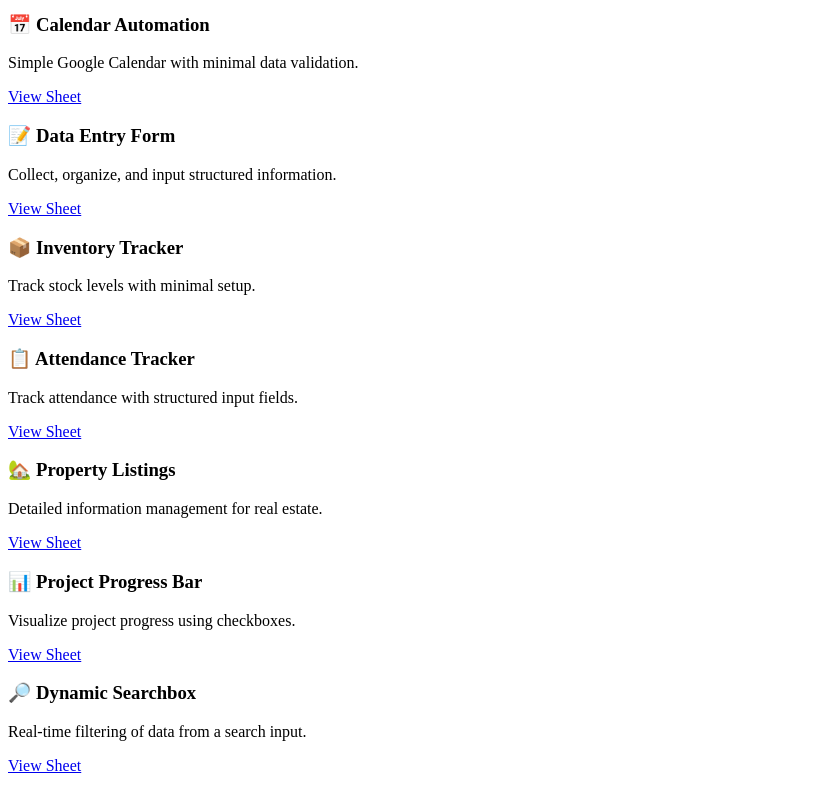
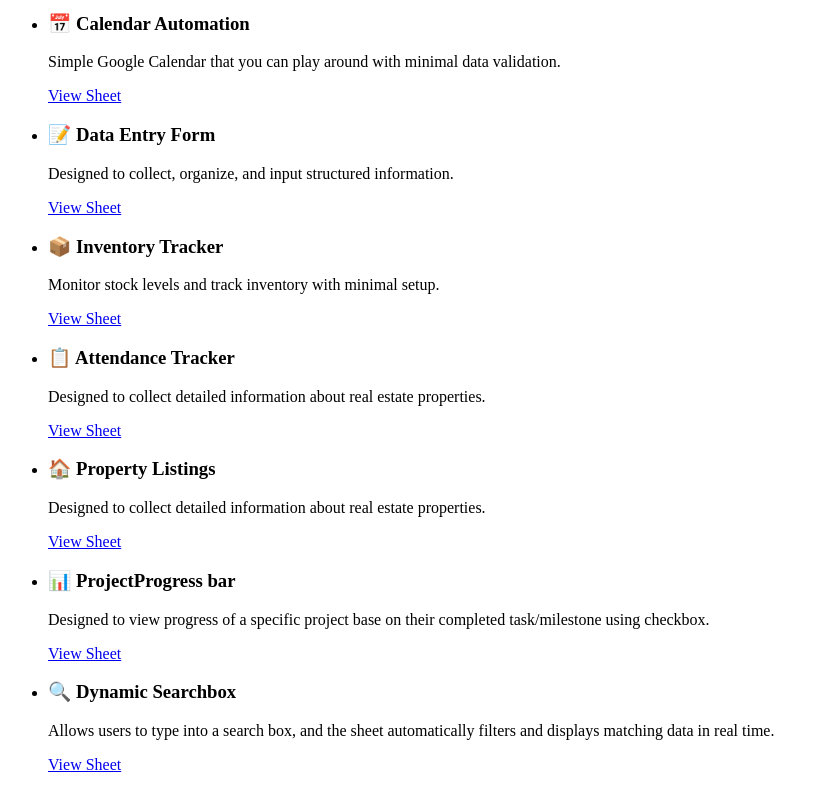
Before and after one commit to kennethcortes17/myportfolio, a React (Create React App) app: page / in a window 1280 px wide. Shown: the part 220-1011 px from the top of the page, without its empty margins (0-829 px from the left). Built offline with nearby package versions, Linux system fonts and the light colour scheme.

Commit message:
Update App.js

```diff
--- a/src/App.js
+++ b/src/App.js
@@ -15,52 +15,58 @@ export default function App() {
         </header>
 
         {/* Projects Section */}
-  <section class="bg-white py-10">
-    <div class="max-w-6xl mx-auto px-4">
-      <h2 class="text-3xl font-bold mb-8 text-center">📌 Featured Projects</h2>
-      <div class="grid grid-cols-1 md:grid-cols-2 lg:grid-cols-3 gap-6">
-        <div class="border rounded-2xl p-5 shadow hover:shadow-lg transition">
-          <h3 class="text-xl font-semibold mb-2">📅 Calendar Automation</h3>
-          <p class="text-gray-700 mb-3">Simple Google Calendar with minimal data validation.</p>
-          <a href="#" class="text-blue-600 font-medium hover:underline">View Sheet</a>
-        </div>
-        <div class="border rounded-2xl p-5 shadow hover:shadow-lg transition">
-          <h3 class="text-xl font-semibold mb-2">📝 Data Entry Form</h3>
-          <p class="text-gray-700 mb-3">Collect, organize, and input structured information.</p>
-          <a href="#" class="text-blue-600 font-medium hover:underline">View Sheet</a>
-        </div>
-        <div class="border rounded-2xl p-5 shadow hover:shadow-lg transition">
-          <h3 class="text-xl font-semibold mb-2">📦 Inventory Tracker</h3>
-          <p class="text-gray-700 mb-3">Track stock levels with minimal setup.</p>
-          <a href="#" class="text-blue-600 font-medium hover:underline">View Sheet</a>
-        </div>
-        <div class="border rounded-2xl p-5 shadow hover:shadow-lg transition">
-          <h3 class="text-xl font-semibold mb-2">📋 Attendance Tracker</h3>
-          <p class="text-gray-700 mb-3">Track attendance with structured input fields.</p>
-          <a href="#" class="text-blue-600 font-medium hover:underline">View Sheet</a>
-        </div>
-        <div class="border rounded-2xl p-5 shadow hover:shadow-lg transition">
-          <h3 class="text-xl font-semibold mb-2">🏡 Property Listings</h3>
-          <p class="text-gray-700 mb-3">Detailed information management for real estate.</p>
-          <a href="#" class="text-blue-600 font-medium hover:underline">View Sheet</a>
-        </div>
-        <div class="border rounded-2xl p-5 shadow hover:shadow-lg transition">
-          <h3 class="text-xl font-semibold mb-2">📊 Project Progress Bar</h3>
-          <p class="text-gray-700 mb-3">Visualize project progress using checkboxes.</p>
-          <a href="#" class="text-blue-600 font-medium hover:underline">View Sheet</a>
-        </div>
-        <div class="border rounded-2xl p-5 shadow hover:shadow-lg transition">
-          <h3 class="text-xl font-semibold mb-2">🔎 Dynamic Searchbox</h3>
-          <p class="text-gray-700 mb-3">Real-time filtering of data from a search input.</p>
-          <a href="#" class="text-blue-600 font-medium hover:underline">View Sheet</a>
-        </div>
-        <div class="border rounded-2xl p-5 shadow hover:shadow-lg transition">
-          <h3 class="text-xl font-semibold mb-2">🔳 Barcode Generator</h3>
-          <p class="text-gray-700 mb-3">Create your own unique barcode using formulas.</p>
-          <a href="#" class="text-blue-600 font-medium hover:underline">View Sheet</a>
-        </div>
-      </div>
-    </div>
+  <section>
+           <h2 className="text-2xl font-semibold border-b pb-2 mb-4">Featured Projects</h2>
+          <ul className="space-y-6">
+
+            <li className="bg-white p-5 rounded-xl shadow-md">
+              <h3 className="text-xl font-semibold">📅 Calendar Automation</h3>
+              <p className="text-sm text-gray-600 mb-2">Simple Google Calendar that you can play around with minimal data validation.</p>
+              <a href="https://docs.google.com/spreadsheets/d/1NCf-FFQNGgNLBMSgXgWa6YnYKvFLU0bypUiEJ6ptkQs/edit?usp=sharing" target="_blank" title="Calendar Automation" className="text-blue-600 underline">View Sheet</a>
+            </li>
+
+            <li className="bg-white p-5 rounded-xl shadow-md">
+              <h3 className="text-xl font-semibold">📝 Data Entry Form</h3>
+              <p className="text-sm text-gray-600 mb-2">Designed to collect, organize, and input structured information.</p>
+              <a href="https://docs.google.com/spreadsheets/d/1y137mrUz-8kmLMNUyEjFYYEJzNiFLIdHDDpGQyXstHs/edit?usp=sharing" target="_blank" title="Data Entry Form" className="text-blue-600 underline">View Sheet</a>
+            </li>
+
+            <li className="bg-white p-5 rounded-xl shadow-md">
+              <h3 className="text-xl font-semibold">📦 Inventory Tracker</h3>
+              <p className="text-sm text-gray-600 mb-2">Monitor stock levels and track inventory with minimal setup.</p>
+              <a href="https://docs.google.com/spreadsheets/d/117Yc1rnEYoF7XuSSLf2t0tofCzH6rKoVRHDUsuXTtmc/edit?usp=sharing" target="_blank" title="Inventory Tracker" className="text-blue-600 underline">View Sheet</a>
+            </li>
+
+          <li className="bg-white p-5 rounded-xl shadow-md">
+              <h3 className="text-xl font-semibold">📋 Attendance Tracker</h3>
+              <p className="text-sm text-gray-600 mb-2">Designed to collect detailed information about real estate properties.</p>
+              <a href="https://docs.google.com/spreadsheets/d/1QfwH5IgMU_KX2JVYs_UR4ab5wZglMCOvxqdHOcYQ6V8/edit?usp=sharing" target="_blank" title="Attendance Tracker" className="text-blue-600 underline">View Sheet</a>
+            </li>
+
+            <li className="bg-white p-5 rounded-xl shadow-md">
+              <h3 className="text-xl font-semibold">🏠 Property Listings</h3>
+              <p className="text-sm text-gray-600 mb-2">Designed to collect detailed information about real estate properties.</p>
+              <a href="https://docs.google.com/spreadsheets/d/1UWQPHa3dncuaiYtacQA0sGnKIorsajpITqguPsAU8fk/edit?usp=sharing" target="_blank" title="Property Listings" className="text-blue-600 underline">View Sheet</a>
+            </li>
+
+            <li className="bg-white p-5 rounded-xl shadow-md">
+              <h3 className="text-xl font-semibold">📊 ProjectProgress bar</h3>
+              <p className="text-sm text-gray-600 mb-2">Designed to view progress of a specific project base on their completed task/milestone using checkbox.</p>
+              <a href="https://docs.google.com/spreadsheets/d/1538r--mNu0hXfYP7XrFD6dbUTRYQiwHcyYrpKjOYv4Q/edit?usp=sharing" target="_blank" title="Project Progress bar" className="text-blue-600 underline">View Sheet</a>
+            </li>
+
+            <li className="bg-white p-5 rounded-xl shadow-md">
+              <h3 className="text-xl font-semibold">🔍 Dynamic Searchbox</h3>
+              <p className="text-sm text-gray-600 mb-2">Allows users to type into a search box, and the sheet automatically filters and displays matching data in real time.</p>
+              <a href="https://docs.google.com/spreadsheets/d/10DCbcSYNg_mwPXkQj9QL6BW0jBLjr5MYorfbv7B3UME/edit?usp=sharing" target="_blank" title="Dynamic Search Box" className="text-blue-600 underline">View Sheet</a>
+            </li>
+
+            <li className="bg-white p-5 rounded-xl shadow-md">
+              <h3 className="text-xl font-semibold">🔲 Barcode Generator</h3>
+              <p className="text-sm text-gray-600 mb-2">Allows you to create your own unique barcode.</p>
+              <a href="https://docs.google.com/spreadsheets/d/1sVdv2hwrvLLYEctPD53ZczYIYP7iJESgA3Ov1Qd9s-A/edit?usp=sharing" target="_blank" title="Barcode" className="text-blue-600 underline">View Sheet</a>
+            </li>
+          </ul>
   </section>
 
         {/* Contact Section */}
```
